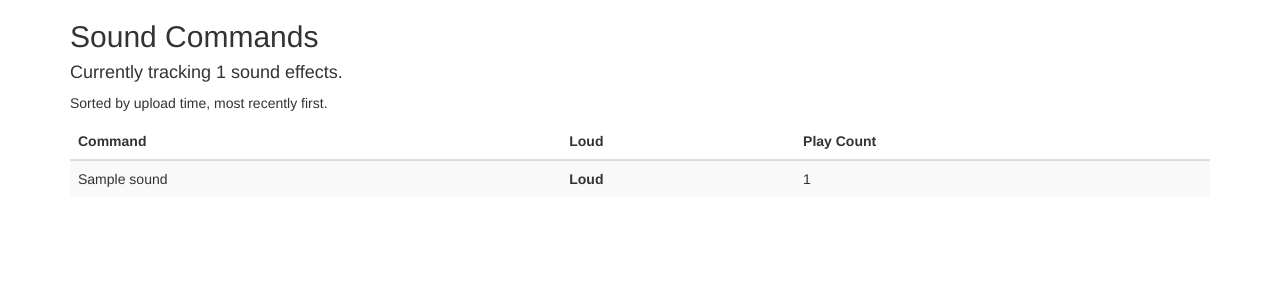
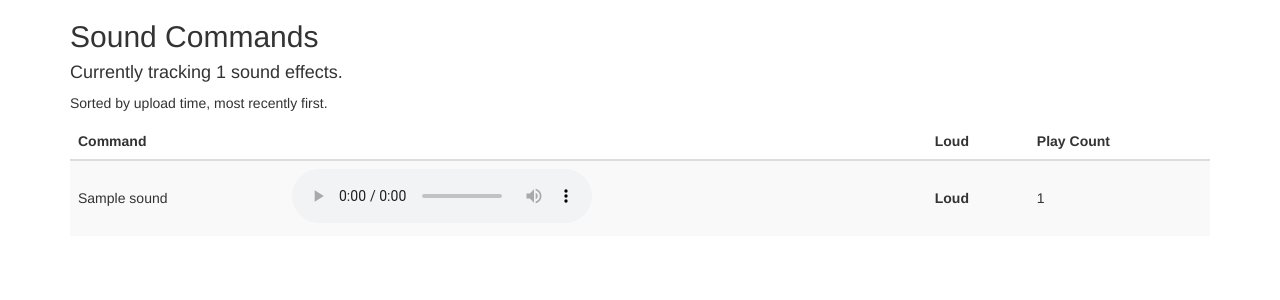
Before and after one commit to joshuaprince/Cassoundra, a Django app: template casslist/templates/casslist/index.html in a window 1280 px wide. Shown: the top 300 px of the page. Run offline with Django 3.2, Linux system fonts and the light colour scheme; the template is opened without the code that fills it: most values are stand-ins (such as "Sample title", 1, 10 or a date in 2020); some libraries are stand-ins or nearby versions.

Commit message:
[casslist] Add player to sample sounds

```diff
--- a/casslist/static/casslist/style.css
+++ b/casslist/static/casslist/style.css
@@ -0,0 +1,3 @@
+.table > tbody > tr > td {
+    vertical-align: middle;
+}
--- a/casslist/templates/casslist/index.html
+++ b/casslist/templates/casslist/index.html
@@ -1,5 +1,6 @@
 <!DOCTYPE html>
 <html lang="en">
+{% load static %}
 <head>
     <meta charset="UTF-8">
     <meta http-equiv="X-UA-Compatible" content="IE=edge">
@@ -7,6 +8,7 @@
 
     <link rel="stylesheet" href="https://maxcdn.bootstrapcdn.com/bootstrap/3.3.7/css/bootstrap.min.css"
           integrity="sha384-BVYiiSIFeK1dGmJRAkycuHAHRg32OmUcww7on3RYdg4Va+PmSTsz/K68vbdEjh4u" crossorigin="anonymous">
+    <link rel="stylesheet" href="{% static 'casslist/style.css' %}">
 
     <script src="https://code.jquery.com/jquery-3.1.1.min.js"></script>
 </head>
@@ -20,6 +22,7 @@
             <thead>
                 <tr>
                     <th>Command</th>
+                    <th></th>
                     <th>Loud</th>
                     <th>Play Count</th>
                 </tr>
@@ -28,6 +31,11 @@
             {% for sound in cass_sound_list %}
                 <tr>
                     <td>{{ sound.name }}</td>
+                    <td>
+                        <audio controls preload="metadata">
+                            <source src="/sound/{{ sound.name }}.mp3" type="audio/mpeg">
+                        </audio>
+                    </td>
                     <td>
                     {% if sound.loud %}
                         <b>Loud</b>
```
